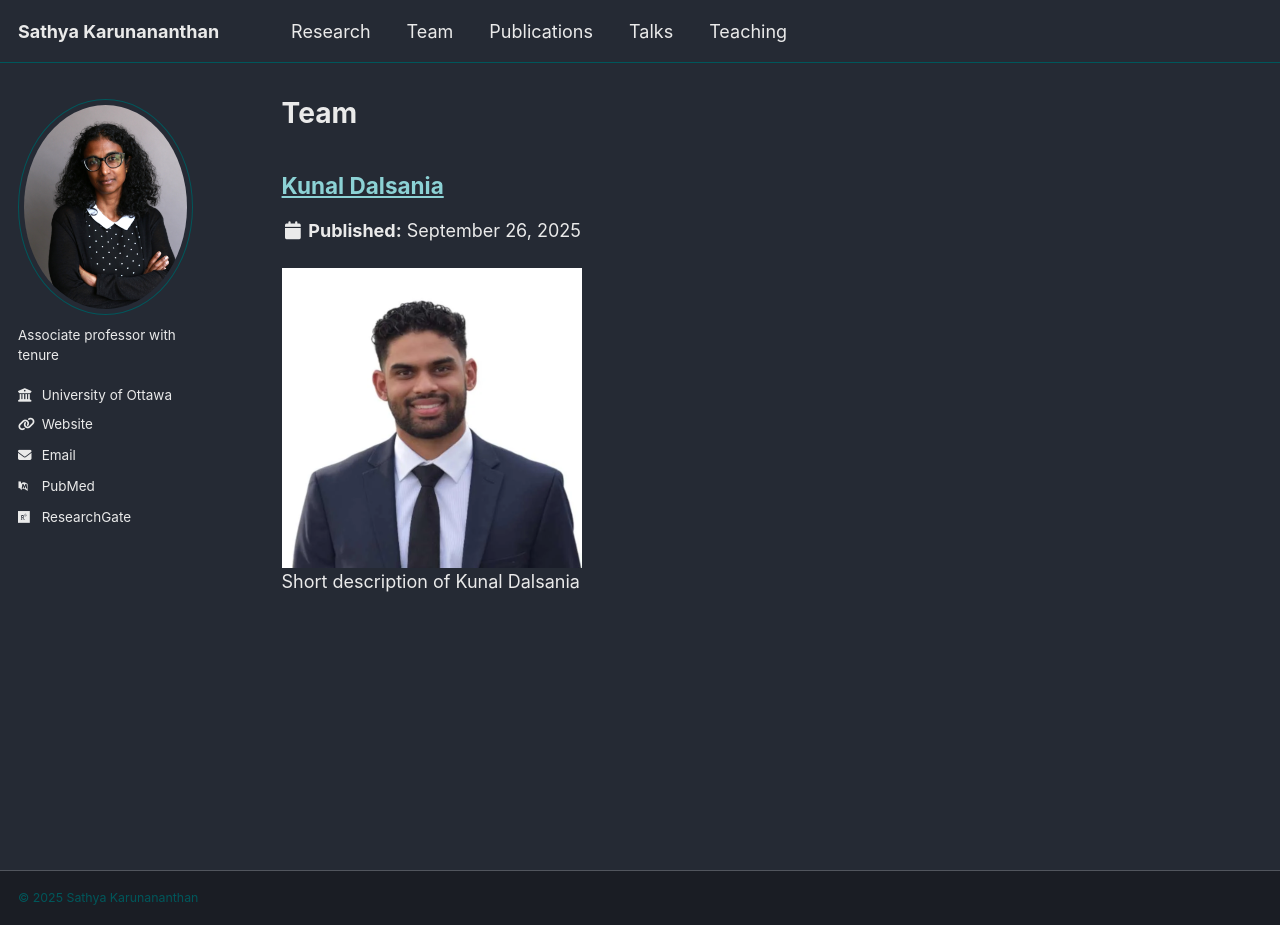
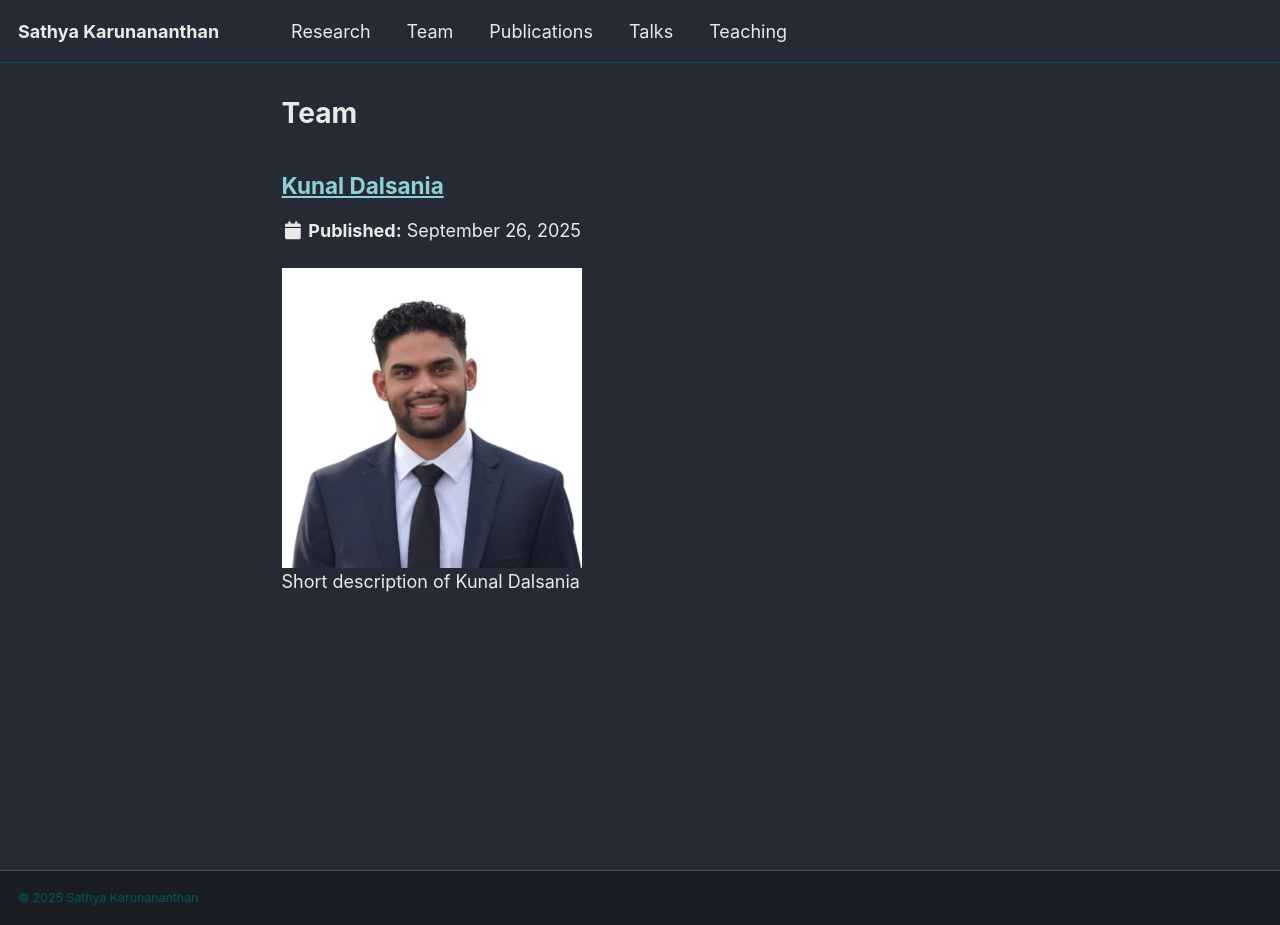
Before and after one commit to sathyaguru/sathyaguru.github.io, a Jekyll site: the page built from _pages/team.html, in a window 1280 px wide and 925 px high. Built offline with Jekyll 4.4.1, drawn with Linux system fonts in a browser that asks for light colours; some web fonts are replaced; a script that is not in the unit is left out; part of the change alters nothing that is shown.

```diff
--- a/_config.yml
+++ b/_config.yml
@@ -288,7 +288,7 @@ defaults:
       type: team
     values:
       layout: single
-      author_profile: false
+      author_profile: true
       share: false
       comment: true
   # _talks
--- a/_pages/team.html
+++ b/_pages/team.html
@@ -2,7 +2,7 @@
 layout: archive
 title: "Team"
 permalink: /team/
-author_profile: true
+author_profile: false
 ---
 
 {% include base_path %}
```
